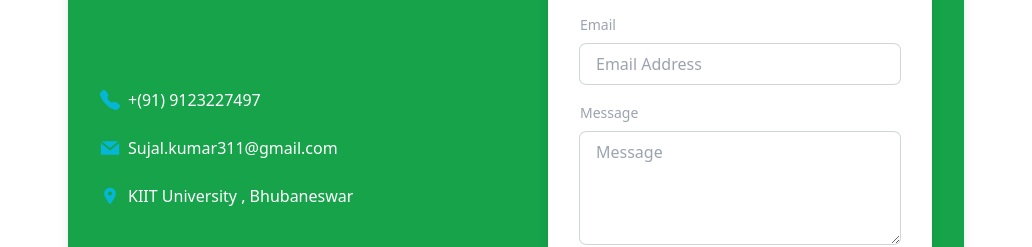
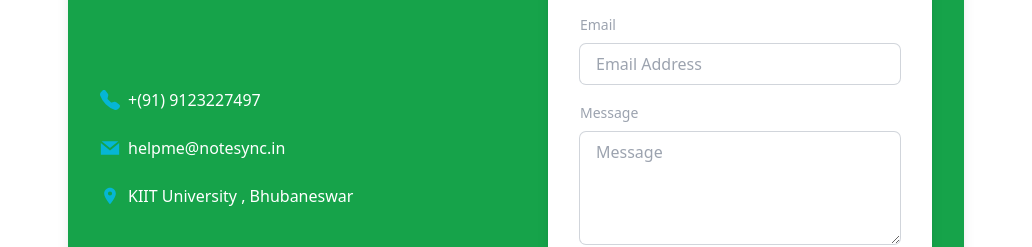
Before and after one commit to Simply-Sujal/NoteSync, a React (Vite) app: page /contact-us in a window 1280 px wide. Shown: the part 940-1187 px from the top of the page, without its empty margins (124-1156 px from the left). Built offline with nearby package versions, Linux system fonts and the light colour scheme.

Commit message:
Some problem solved

```diff
--- a/src/ContactComponent/FormNoteSync.jsx
+++ b/src/ContactComponent/FormNoteSync.jsx
@@ -44,7 +44,7 @@ const FormNoteSync = () => {
 
                             <div className='inline-flex space-x-2 items-center'>
                                 <GrMail className="text-xl text-cyan-500" />
-                                <span>Sujal.kumar311@gmail.com</span>
+                                <span>helpme@notesync.in</span>
                             </div>
 
                             <div className='inline-flex space-x-2 items-center'>
--- a/src/Resources/SubjectList.jsx
+++ b/src/Resources/SubjectList.jsx
@@ -4,7 +4,7 @@ const SubjectList = ({ year, college, subjects, onSubjectSelect }) => {
     const handleSubjectClick = (subject) => {
         onSubjectSelect(subject);
         // Scroll to the notes section
-        const notesSection = document.getElementById('notes-section');
+        const notesSection = document.getElementById('notes-section1');
         if (notesSection) {
             notesSection.scrollIntoView({ behavior: 'smooth' });
         }
@@ -19,7 +19,7 @@ const SubjectList = ({ year, college, subjects, onSubjectSelect }) => {
                     <div className='mt-5'>
                         {subjects.map((subject, index) => (
                             <div key={index} onClick={() => handleSubjectClick(subject)}
-                            className='cursor-pointer border-2 border-sky-500 flex flex-col justify-center mb-2 hover:bg-sky-400 transition duration-200 ease-in-out rounded hover:rounded-md hover:text-white'>
+                                className='cursor-pointer border-2 border-sky-500 flex flex-col justify-center mb-2 hover:bg-sky-400 transition duration-200 ease-in-out rounded hover:rounded-md hover:text-white'>
                                 <h1 className='p-3 font-medium text-black hover:text-white'>
                                     {subject.name}
                                 </h1>
@@ -28,7 +28,7 @@ const SubjectList = ({ year, college, subjects, onSubjectSelect }) => {
                     </div>
                 </div>
             </div>
-            <div id='notes-section'>&nbsp; <br /> &nbsp;</div>
+            <div id='notes-section1'>&nbsp; <br /> &nbsp;</div>
         </>
     );
 };
```
